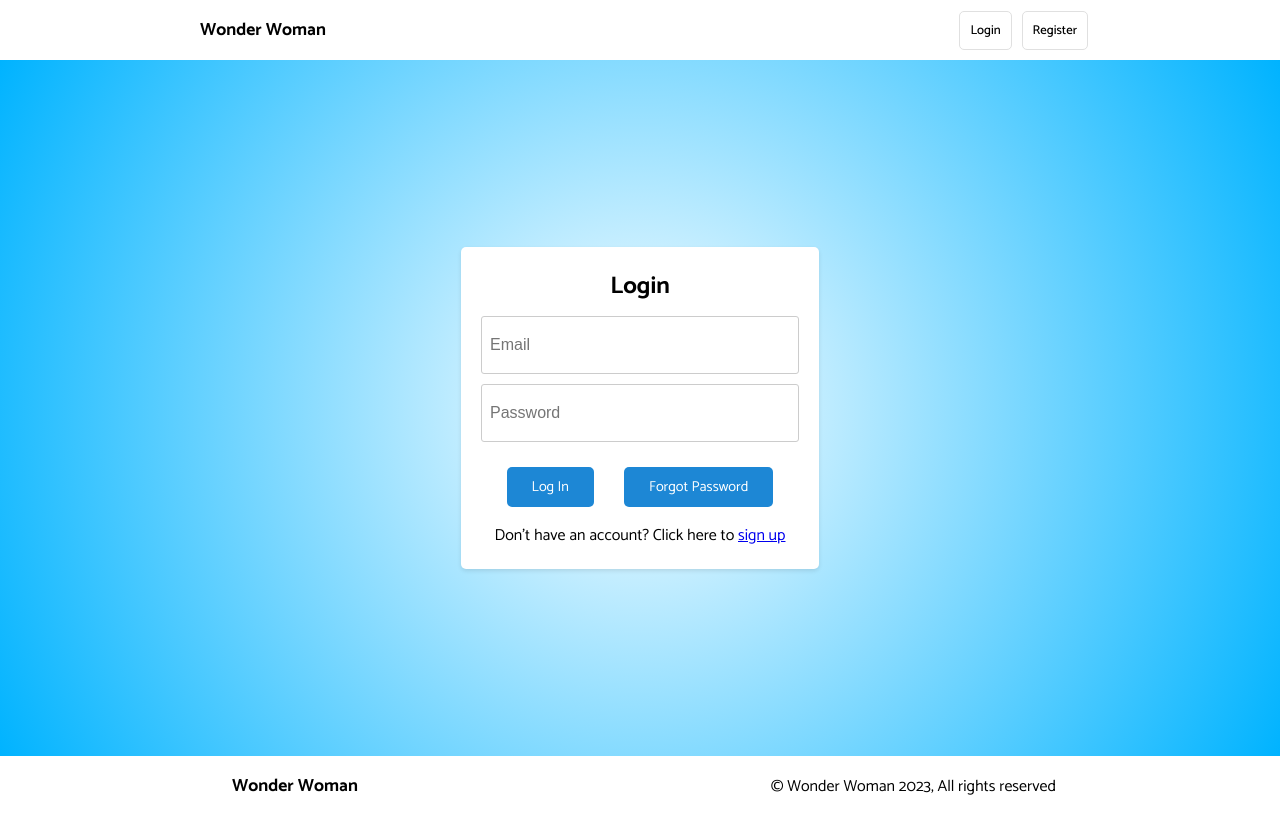
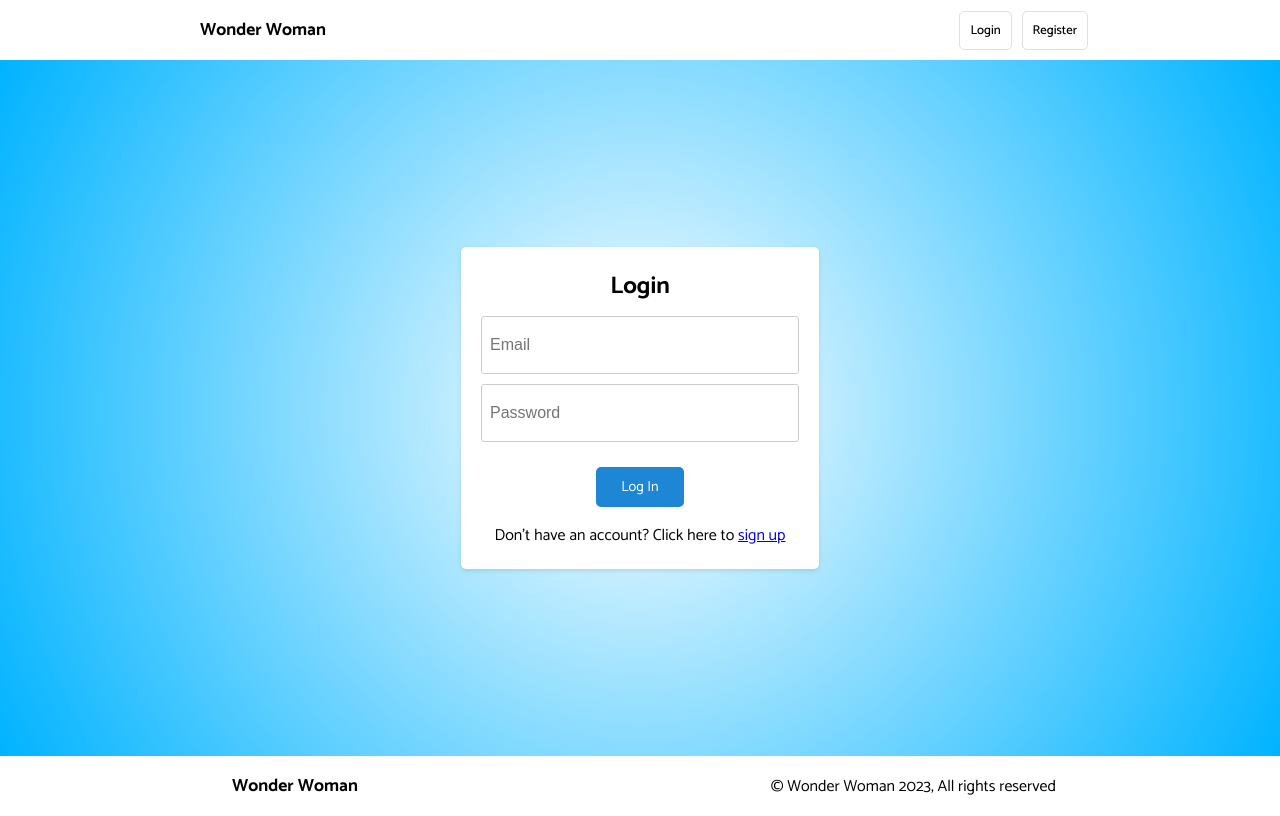
Before and after one commit to SSUzunov19/CV-Builder-AIBEST, a React (Create React App) app in the folder client/: page /login in a window 1280 px wide. Built offline with nearby package versions, Linux system fonts and the light colour scheme; a web font is replaced by a local one.

Commit message:
Fix login and register routing

```diff
--- a/client/src/components/Login/Login.jsx
+++ b/client/src/components/Login/Login.jsx
@@ -107,14 +107,12 @@ export const Login = ({ props, setUserId, setUserName }) => {
             <button className="title-btn" type="submit">
               Log In
             </button>{" "}
-            <button className="title-btn" type="submit">
-              Forgot Password
-            </button>{" "}
+
           </div>
           <p>
             {" "}
             Don't have an account? Click here to{" "}
-            <a href="#" onClick={() => props.onFormSwitch("register")}>
+            <a href="#" onClick={() => navigate('/register')}>
               sign up
             </a>
           </p>
--- a/client/src/components/Register/Register.jsx
+++ b/client/src/components/Register/Register.jsx
@@ -204,7 +204,7 @@ export const Register = ({ props, setUserId, setUserName }) => {
           <p id="register-subtext">
             {" "}
             Already have an account? Click here to{" "}
-            <a href="#" onClick={() => props.onFormSwitch("login")}>
+            <a href="#" onClick={() => navigate("/login")}>
               login
             </a>
           </p>
```
